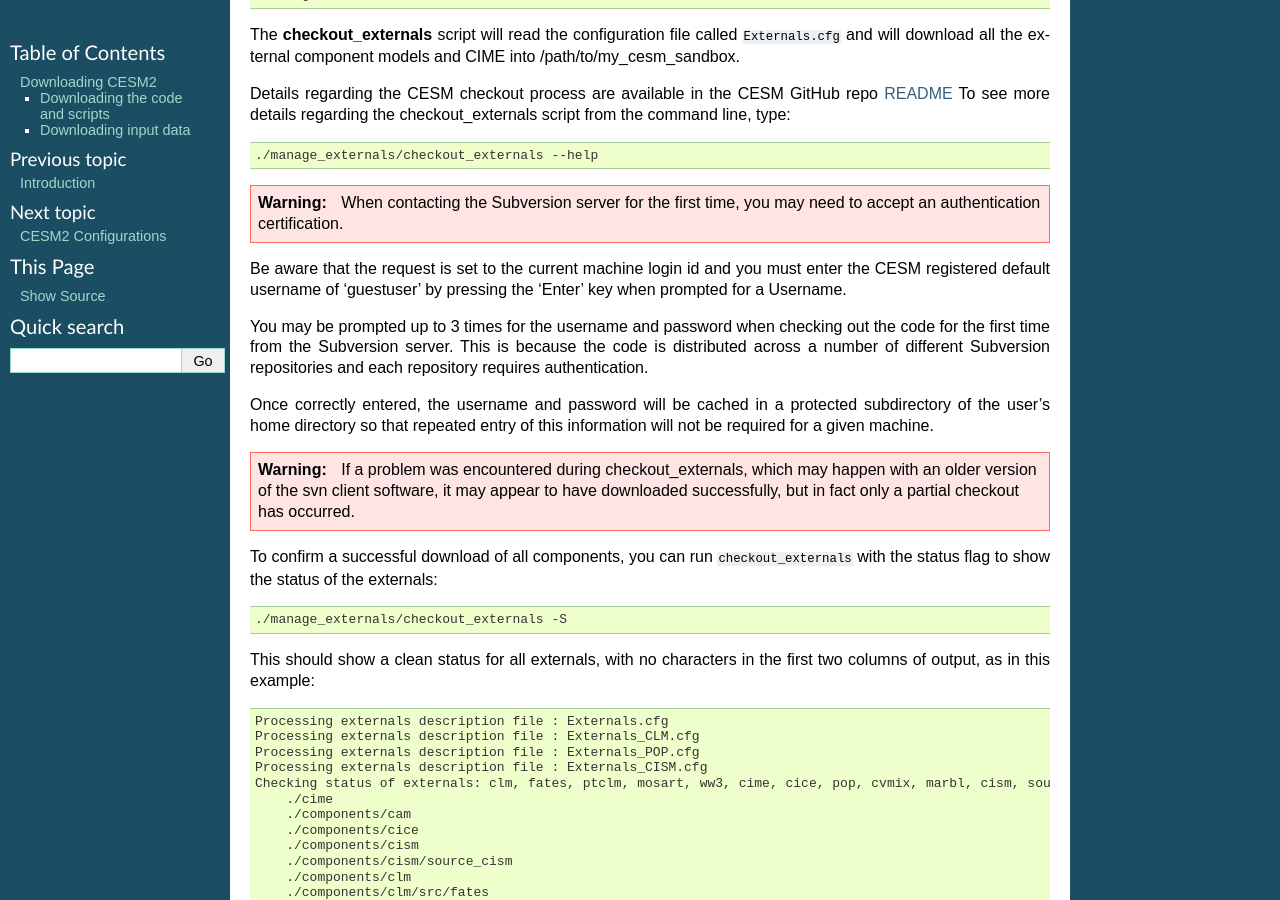
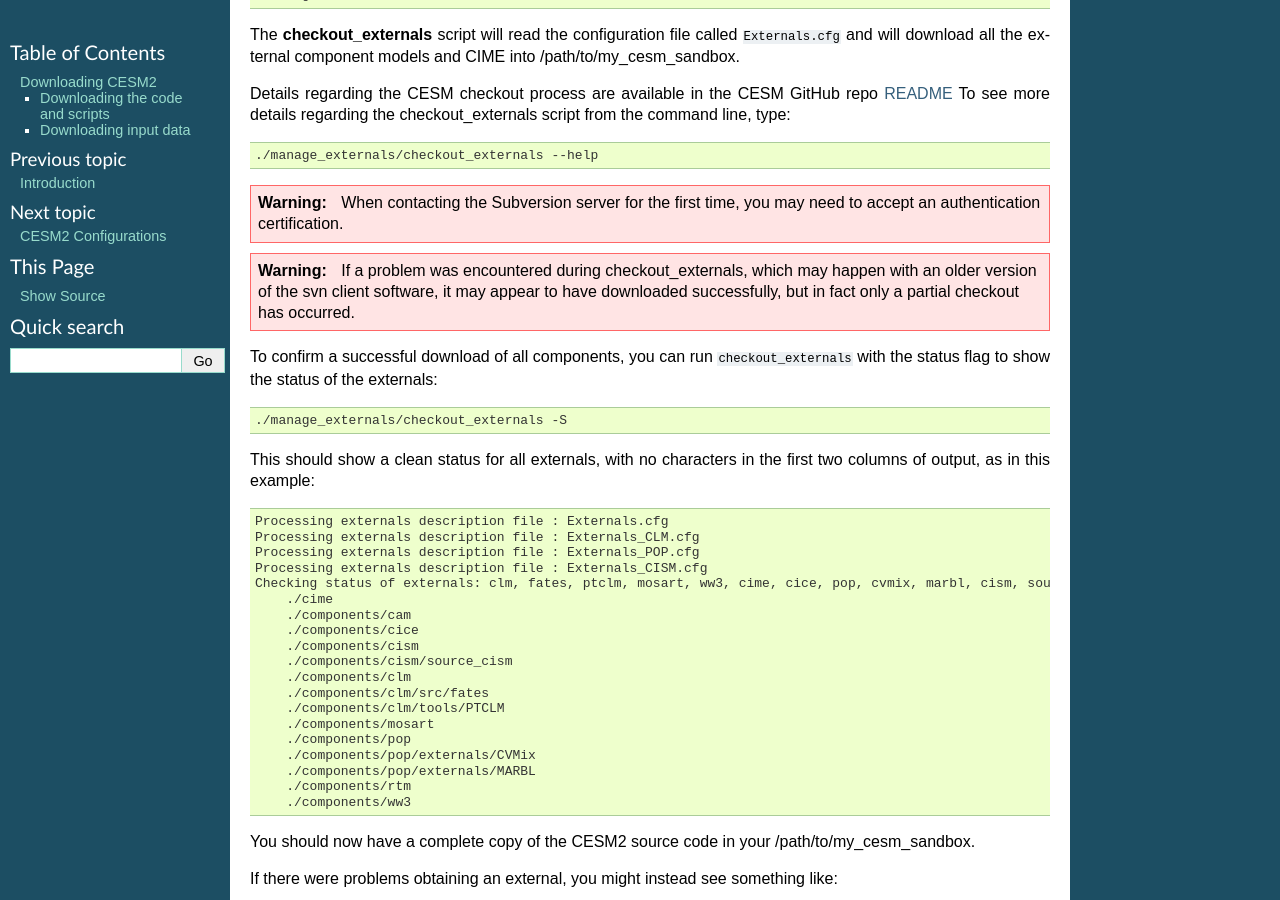
Before and after one commit to ESCOMP/CESM, a Sphinx documentation site: the page built from doc/source/downloading_cesm.rst, in a window 1280 px wide and 900 px high, scrolled down 662 px. Built offline with Sphinx 7.4.7, drawn with Linux system fonts in a browser that asks for light colours.

Commit message:
update in response to user feedback

```diff
--- a/doc/source/downloading_cesm.rst
+++ b/doc/source/downloading_cesm.rst
@@ -59,19 +59,6 @@
 
 
 .. warning:: When contacting the Subversion server for the first time, you may need to accept an authentication certification.
-
-Be aware that the request is set to the current machine login id and you
-must enter the CESM registered default username of 'guestuser' by
-pressing the 'Enter' key when prompted for a Username.
-
-You may be prompted up to 3 times for the username and password when
-checking out the code for the first time from the Subversion server.
-This is because the code is distributed across a number of different
-Subversion repositories and each repository requires authentication.
-
-Once correctly entered, the username and password will be cached in a
-protected subdirectory of the user's home directory so that repeated
-entry of this information will not be required for a given machine.
 
 .. warning:: If a problem was encountered during checkout_externals, which may happen with an older version of the svn client software, it may appear to have downloaded successfully, but in fact only a partial checkout has occurred.
 
```
